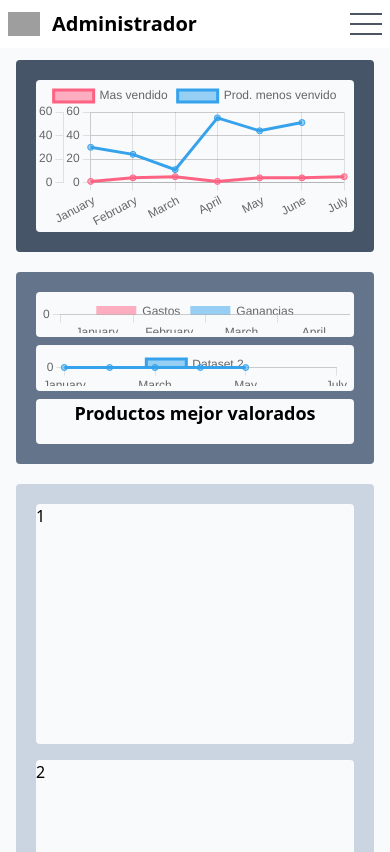
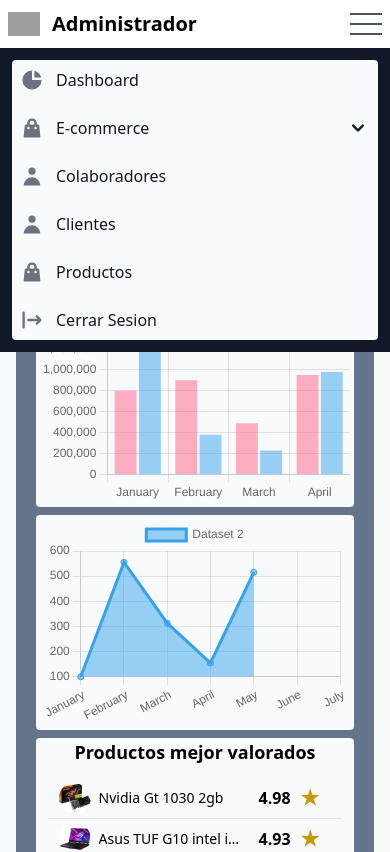
Before and after one commit to sedangroup/sedan-frontend-ciclo4, a React (Vite) app: page /administrador/home in a window 390 px wide. Shown: the top 852 px of the page. Built offline with nearby package versions, Linux system fonts and the light colour scheme; grey boxes are pictures that could not be loaded.

Commit message:
mas responsive yupiii

```diff
--- a/src/App.jsx
+++ b/src/App.jsx
@@ -6,7 +6,7 @@ import { createContext,useState } from "react";
 export const AppContext = createContext();
 
 function App() {
-  const [display, setdisplay] = useState(false);
+  const [display, setdisplay] = useState(true);
   return (
     <AppContext.Provider value={{display,setdisplay}}>
       <Router />
--- a/src/pages/administrador/Home.jsx
+++ b/src/pages/administrador/Home.jsx
@@ -13,7 +13,7 @@ function Home() {
             <MultiaxisChar />
           </div>
         </div>
-        <div className="grid grid-cols-1  grid-rows-3 md:grid-cols-3 md:grid-rows-1 place-content-center ali w-full h-48 max-h-52 bg-slate-500 border-t-amber-800 dark:bg-gray-900 mt-5 p-5 gap-2 rounded">
+        <div className="grid grid-cols-1   grid-rows-3  md:grid-cols-3 md:grid-rows-1 place-content-center ali w-full h-auto md:h-48 lg:h-52  bg-slate-500 border-t-amber-800 dark:bg-gray-900 mt-5 p-5 gap-2 rounded">
           <div className="rounded  p-1 bg-slate-50">
             <BarChar />
           </div>
```
